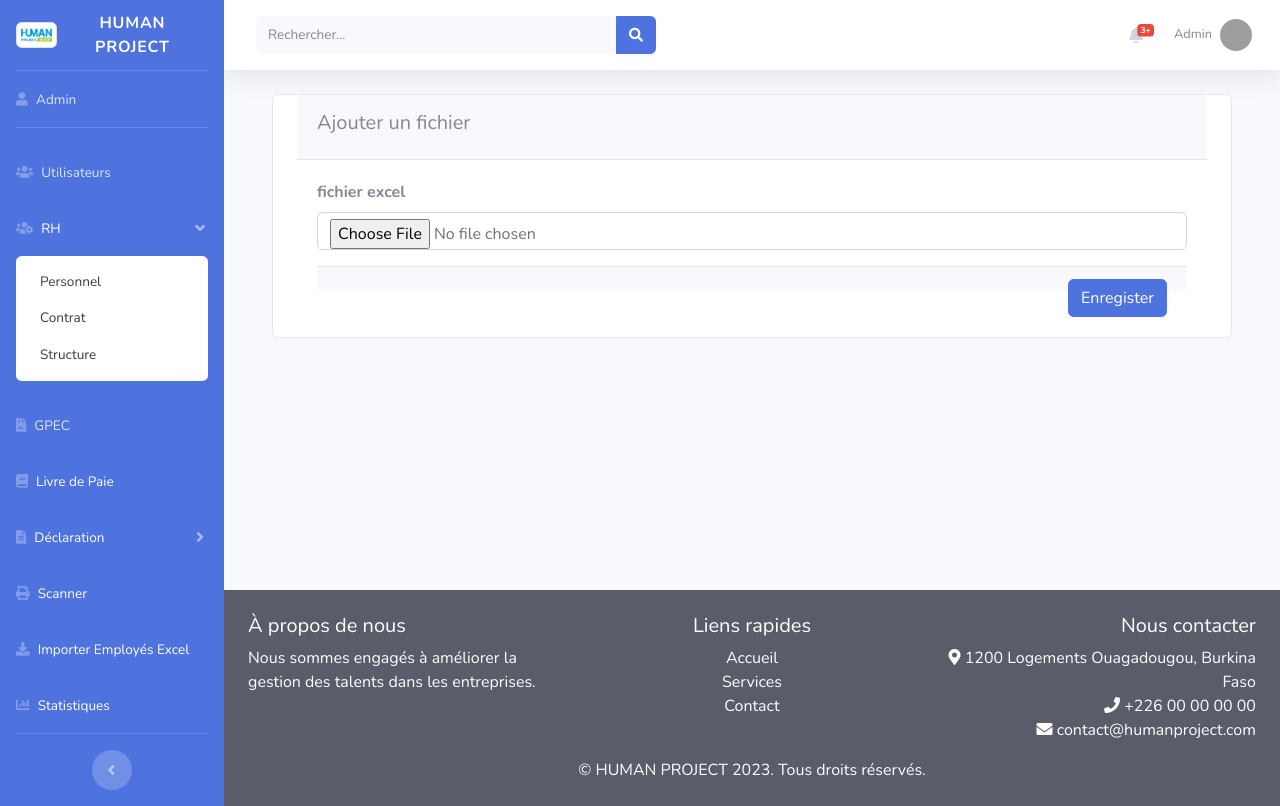
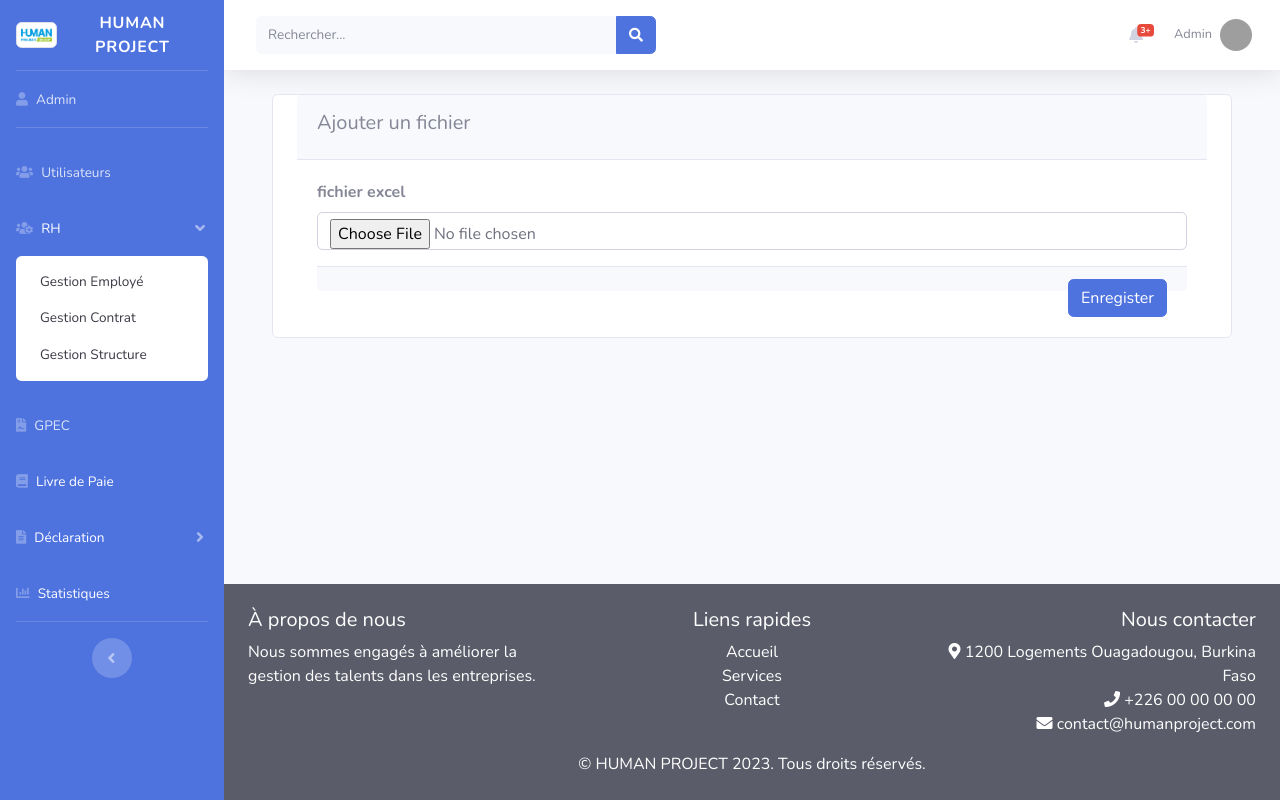
Before and after one commit to MarcClaire/salary, a Django app: page /import/importPersonnel in a window 1280 px wide, after a click on "RH". Run offline with Django 4.2, Linux system fonts and the light colour scheme; a user stored in the database is signed in; data comes from the database, SQL or seed files in the repository; some libraries are stand-ins or nearby versions; grey boxes are pictures that could not be loaded.

Commit message:
button scanner ou import
déplacer les button scanner et import dans laliste des employé

```diff
--- a/template/layout/sidebar.html
+++ b/template/layout/sidebar.html
@@ -40,9 +40,9 @@
         </a>
         <div id="collapseRH" class="collapse" aria-labelledby="headingRH" data-parent="#accordionSidebar">
             <div class="bg-white py-2 collapse-inner rounded">
-                <a class="collapse-item" href="{% url 'personel' %}">Personnel</a>
-                <a class="collapse-item" href="{% url 'contrat' %}">Contrat</a>
-                <a class="collapse-item" href="{% url 'structure' %}">Structure</a>
+                <a class="collapse-item" href="{% url 'personel' %}">Gestion Employé</a>
+                <a class="collapse-item" href="{% url 'contrat' %}">Gestion Contrat</a>
+                <a class="collapse-item" href="{% url 'structure' %}">Gestion Structure</a>
             </div>
         </div>
     </li>
@@ -81,20 +81,20 @@
     </li>
 
     <!-- Nav Item - Scanner -->
-    <li class="nav-item">
+    <!-- <li class="nav-item">
         <a class="nav-link" href="{% url 'scann_cnib' %}">
             <i class="fas fa-print"></i>
             <span class="text-white">Scanner</span>
         </a>
-    </li>
+    </li> -->
 
     <!-- Nav Item - Importer Employés Excel -->
-    <li class="nav-item">
+    <!-- <li class="nav-item">
         <a class="nav-link" href="{% url 'importPersonnel' %}">
             <i class="fas fa-download"></i>
             <span class="text-white">Importer Employés Excel</span>
         </a>
-    </li>
+    </li> -->
 
     <!-- Nav Item - Statistiques -->
     <li class="nav-item">
```
Also changed, not shown: template/employe/list.html (+10 -2 lines).
